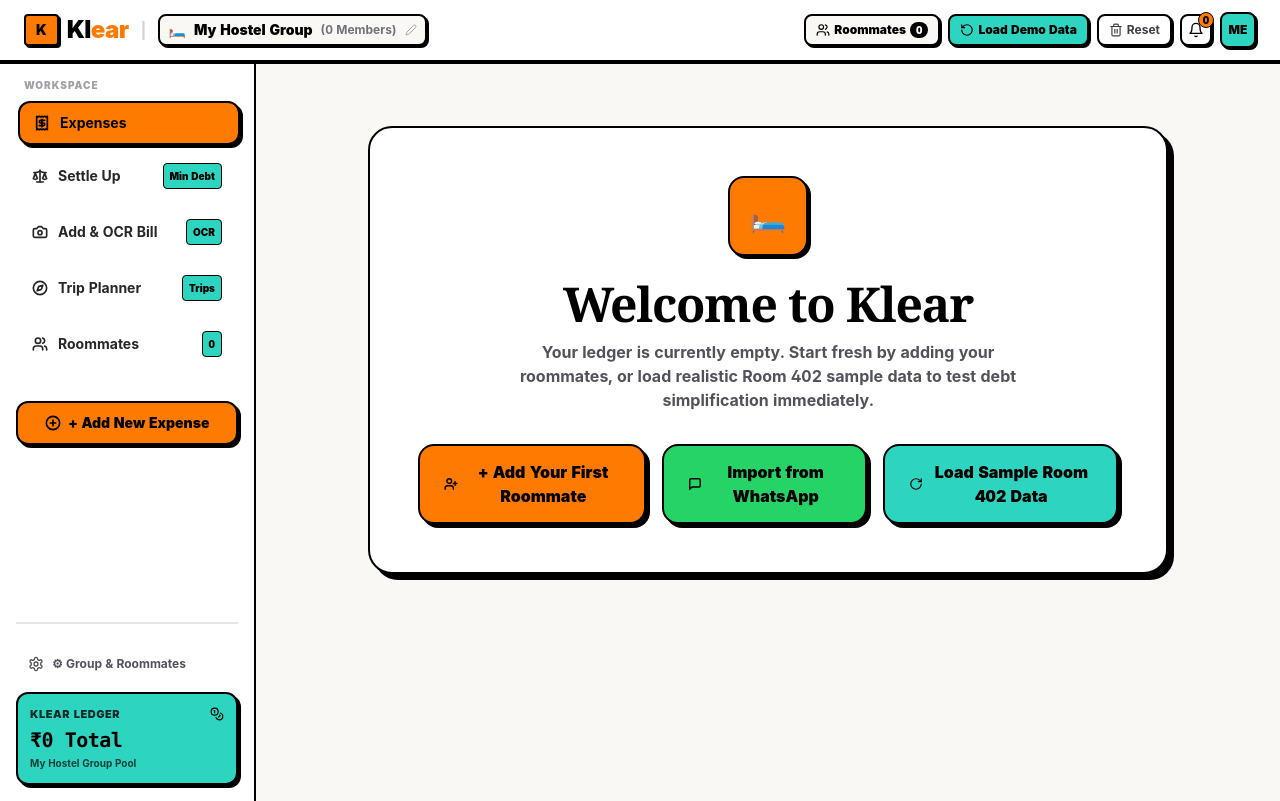
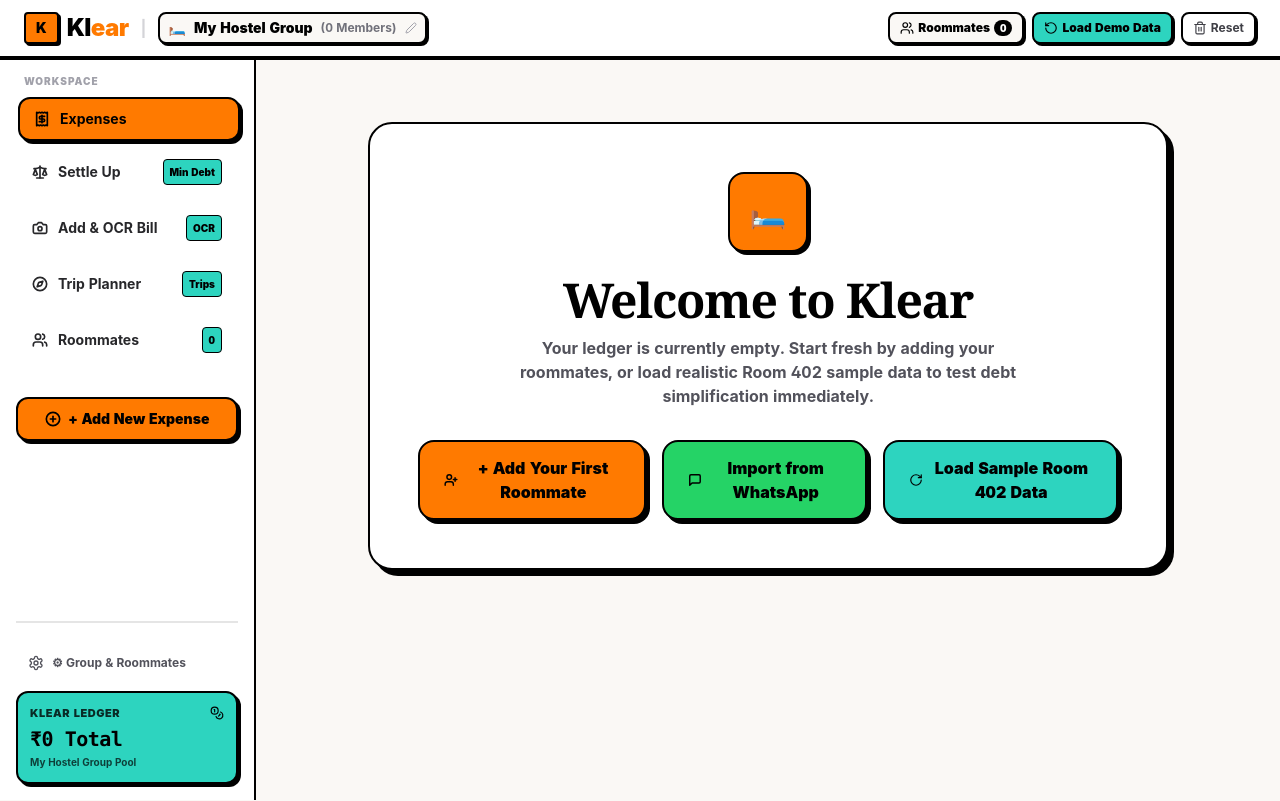
Before and after one commit to pahulveer/Klear, a Next.js app: page / in a window 1280 px wide. Built offline with nearby package versions, Linux system fonts and the light colour scheme.

Commit message:
Remove non-functional notification bell and redundant avatar buttons from header

```diff
--- a/components/Header.tsx
+++ b/components/Header.tsx
@@ -4,7 +4,6 @@ import React, { useState, useRef, useEffect } from "react";
 import Link from "next/link";
 import { useLedger } from "@/context/LedgerContext";
 import {
-  Bell,
   RotateCcw,
   Trash2,
   CheckCircle2,
@@ -66,8 +65,6 @@ export const Header: React.FC = () => {
       triggerToast("Ledger reset to empty state!");
     }
   };
-
-  const youMember = members.find((m) => m.isYou) || members[0];
 
   return (
     <>
@@ -162,25 +159,6 @@ export const Header: React.FC = () => {
             <Trash2 className="w-3.5 h-3.5" />
             <span className="hidden sm:inline">Reset</span>
           </button>
-
-          {/* Bell Notification */}
-          <button className="hidden md:flex relative w-8 h-8 items-center justify-center bg-white border-2 border-black rounded-lg shadow-[2px_2px_0_0_#000] hover:bg-zinc-50">
-            <Bell className="w-4 h-4 text-black" />
-            <span className="absolute -top-1 -right-1 w-4 h-4 bg-[#FF7A00] text-black text-[10px] font-black rounded-full border border-black flex items-center justify-center">
-              {members.length > 0 ? "3" : "0"}
-            </span>
-          </button>
-
-          {/* User Profile Avatar */}
-          <div
-            onClick={() => setIsRoommateModalOpen(true)}
-            title={youMember ? `${youMember.name} (Primary Roommate)` : "Add Roommates"}
-            className={`w-8 h-8 sm:w-9 sm:h-9 rounded-lg border-2 border-black ${
-              youMember?.avatarBg || "bg-[#2DD4BF]"
-            } text-black font-black flex items-center justify-center shadow-[2px_2px_0_0_#000] cursor-pointer hover:rotate-6 transition-transform shrink-0`}
-          >
-            <span className="text-xs">{youMember?.initials || "ME"}</span>
-          </div>
         </div>
       </header>
 
```
